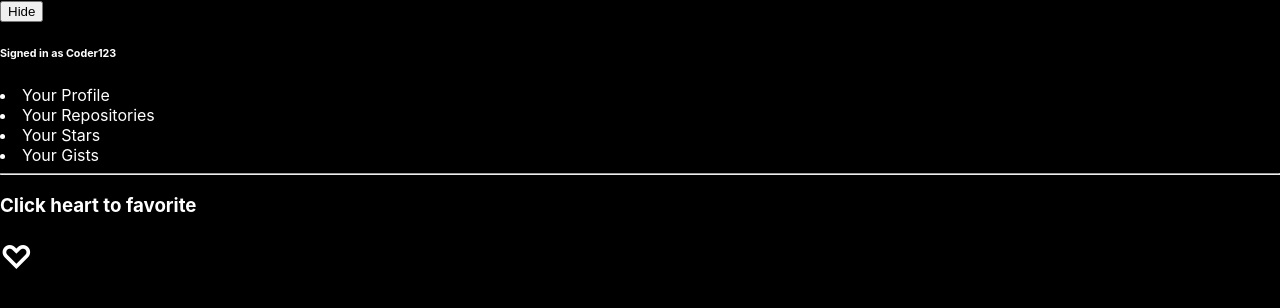
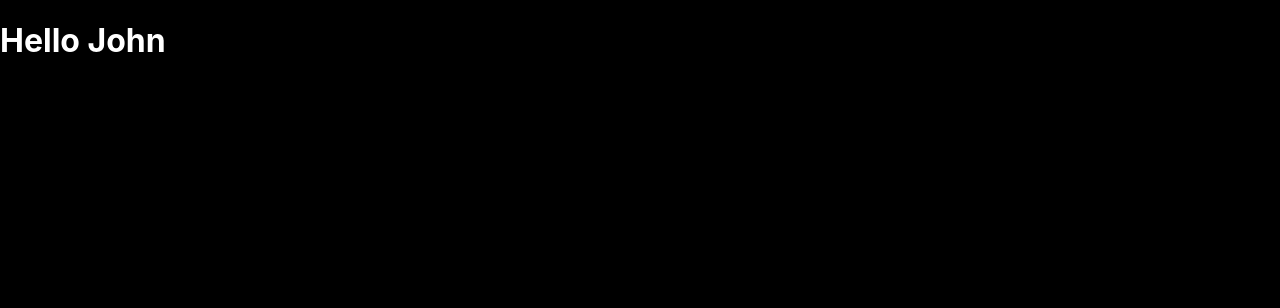
Before and after one commit to sotobry/v-school-level-4, a React (Create React App) app: page / in a window 1280 px wide. Shown: the top 308 px of the page. Built offline with nearby package versions, Linux system fonts and the light colour scheme.

Commit message:
Finish Render Props Part 2 lesson.

```diff
--- a/src/App.js
+++ b/src/App.js
@@ -5,7 +5,8 @@ import './App.css';
 // import ReactChildrenPractice from './lessons/08_reactChildrenPractice/ReactChildrenPractice';
 // import HOCsPart2 from './lessons/10_HOCsPart2/HOCsPart2';
 // import HOCsPart3Practice from './lessons/11_HOCsPart3Practice/HOCsPart3Practice';
-import HOCsPart4 from './lessons/12_HOCsPart4/HOCsPart4';
+// import HOCsPart4 from './lessons/12_HOCsPart4/HOCsPart4';
+import RenderPropsPart2 from './lessons/13_renderPropsPart2/RenderPropsPart2';
 
 function App() {
   return (
@@ -16,7 +17,8 @@ function App() {
       {/* <ReactChildrenPractice /> */}
       {/* <HOCsPart2 /> */}
       {/* <HOCsPart3Practice somePropHere='Hi there!' /> */}
-      <HOCsPart4 />
+      {/* <HOCsPart4 /> */}
+      <RenderPropsPart2 />
     </div>
   );
 }
--- /dev/null
+++ b/src/lessons/13_renderPropsPart2/Example.js
@@ -0,0 +1,3 @@
+const Example = props => props.render("John");
+
+export default Example;
--- /dev/null
+++ b/src/lessons/13_renderPropsPart2/RenderPropsPart2.js
@@ -0,0 +1,8 @@
+import Example from './Example';
+
+const RenderPropsPart2 = () =>
+  <Example
+    render={name => <h1>Hello {name}</h1>}
+  />;
+
+export default RenderPropsPart2;
```
